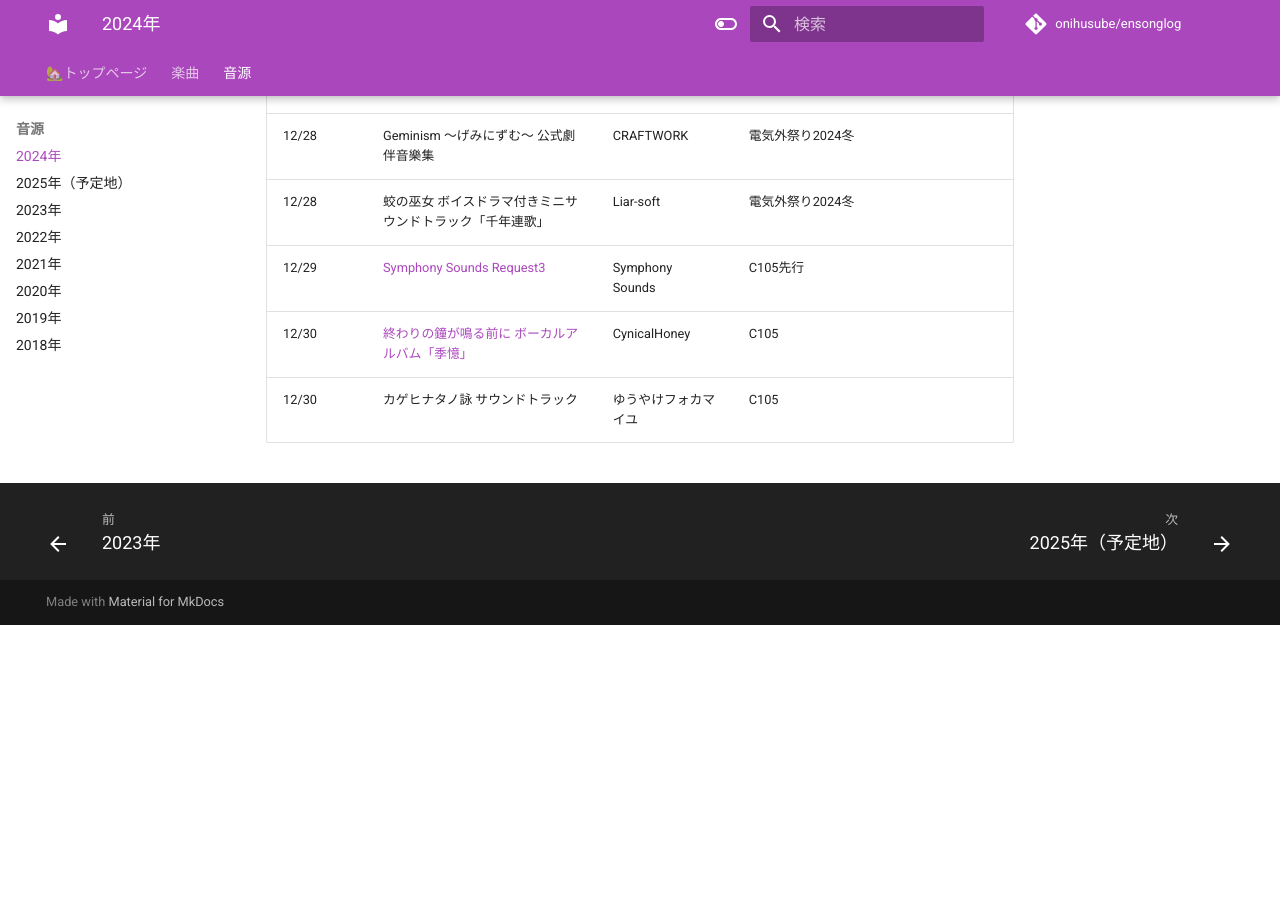
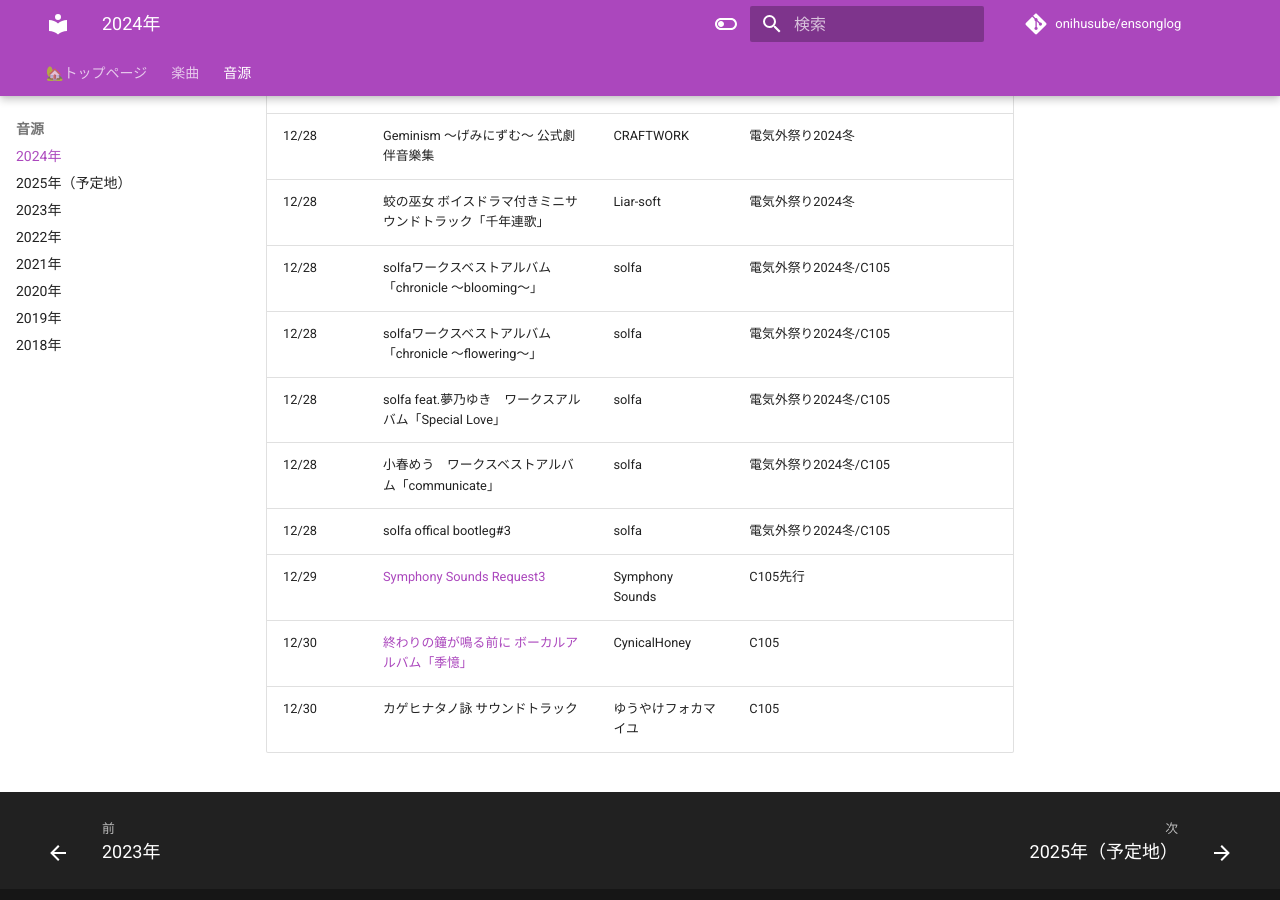
Before and after one commit to onihusube/ensonglog, an MkDocs documentation site: the page built from docs/2024/音源.md, in a window 1280 px wide and 900 px high, scrolled down 2625 px. Built offline with MkDocs 1.6.1 and Material for MkDocs 9.7.7, drawn with Linux system fonts in a browser that asks for light colours; comment, search, counter and statistics services are not loaded; before the commit the page ends 3250 px from its top, so only the background shows below that.

Commit message:
solfa 冬のイベント新作追加

```diff
--- a/docs/2024/音源.md
+++ b/docs/2024/音源.md
@@ -47,6 +47,11 @@ search:
 | 12/28 | オトメ世界の歩き方 オリジナルサウンドトラック | Orthros | 電気外祭り2024冬 |
 | 12/28 | Geminism ～げみにずむ～ 公式劇伴音樂集 | CRAFTWORK | 電気外祭り2024冬 |
 | 12/28 | 蛟の巫女 ボイスドラマ付きミニサウンドトラック「千年連歌」 | Liar-soft | 電気外祭り2024冬 |
+| 12/28 | solfaワークスベストアルバム「chronicle ～blooming～」 | solfa | 電気外祭り2024冬/C105 |
+| 12/28 | solfaワークスベストアルバム「chronicle ～flowering～」 | solfa | 電気外祭り2024冬/C105 |
+| 12/28 | solfa feat.夢乃ゆき　ワークスアルバム「Special Love」 | solfa | 電気外祭り2024冬/C105 |
+| 12/28 | 小春めう　ワークスベストアルバム「communicate」 | solfa | 電気外祭り2024冬/C105 |
+| 12/28 | solfa offical bootleg#3 | solfa | 電気外祭り2024冬/C105 |
 | 12/29 | [Symphony Sounds Request3](./%E9%9F%B3%E6%BA%90%E5%80%8B%E5%88%A5/Symphony%20Sounds%20Request3.md) | Symphony Sounds | C105先行 |
 | 12/30 | [終わりの鐘が鳴る前に ボーカルアルバム「季憶」](./%E9%9F%B3%E6%BA%90%E5%80%8B%E5%88%A5/%E7%B5%82%E3%82%8F%E3%82%8A%E3%81%AE%E9%90%98%E3%81%8C%E9%B3%B4%E3%82%8B%E5%89%8D%E3%81%AB%20%E3%83%9C%E3%83%BC%E3%82%AB%E3%83%AB%E3%82%A2%E3%83%AB%E3%83%90%E3%83%A0%E3%80%8C%E5%AD%A3%E6%86%B6%E3%80%8D.md) | CynicalHoney | C105 |
 | 12/30 | カゲヒナタノ詠 サウンドトラック | ゆうやけフォカマイユ | C105 |
```
